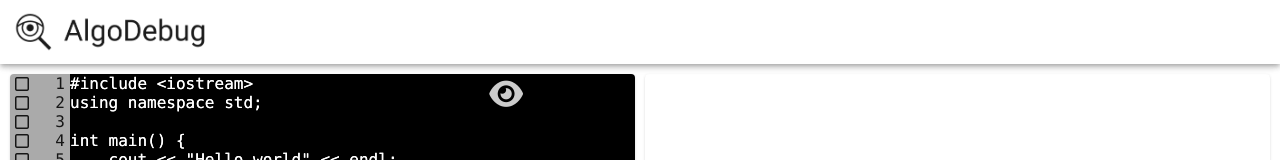
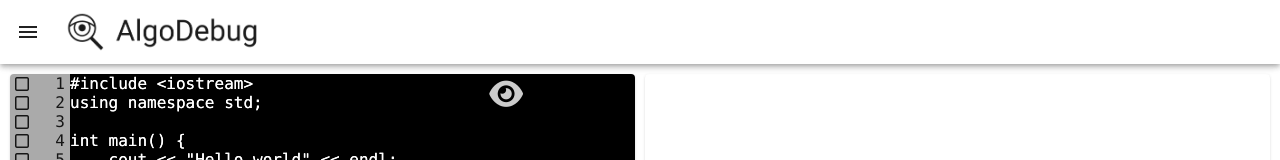
Before and after one commit to Rubix98/algodebug, a Vue app in the folder frontend/: page / in a window 1280 px wide. Shown: the top 160 px of the page. Built offline with nearby package versions, Linux system fonts and the light colour scheme; what vue-3-sanitize, vue-konva would draw is missing.

Commit message:
feat(frontend): Add NavigationDrawer

```diff
--- a/frontend/src/App.vue
+++ b/frontend/src/App.vue
@@ -1,6 +1,7 @@
 <template>
     <v-app>
-        <AppBar />
+        <v-navigation-drawer v-model="showDrawer" />
+        <AppBar @toggleDrawer="toggleDrawer" />
         <v-main>
             <MainPage />
         </v-main>
@@ -20,6 +21,18 @@ export default defineComponent({
     name: "App",
 
     components: { BottomButtons, AppBar, MainPage, Modal: container },
+
+    data() {
+        return {
+            showDrawer: false,
+        };
+    },
+
+    methods: {
+        toggleDrawer() {
+            this.showDrawer = !this.showDrawer;
+        },
+    },
 });
 </script>
 
--- a/frontend/src/components/appBar/AppBar.vue
+++ b/frontend/src/components/appBar/AppBar.vue
@@ -1,5 +1,6 @@
 <template>
     <v-app-bar>
+        <v-app-bar-nav-icon @click="this.$emit('toggleDrawer')" />
         <div class="app-bar__logo">
             <img class="app-bar__logo__image" src="@/img/logo.png" @click="redirectToRoot()" alt="AlgoDebug logo" />
         </div>
@@ -17,6 +18,7 @@ import { openModal } from "jenesius-vue-modal";
 
 export default defineComponent({
     name: "AppBar",
+    emits: ["toggleDrawer"],
 
     methods: {
         redirectToRoot() {
```
